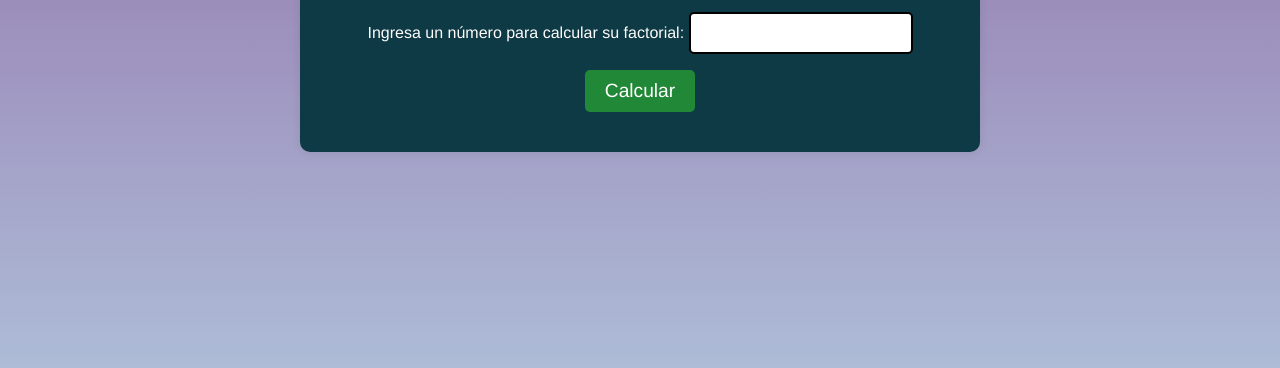
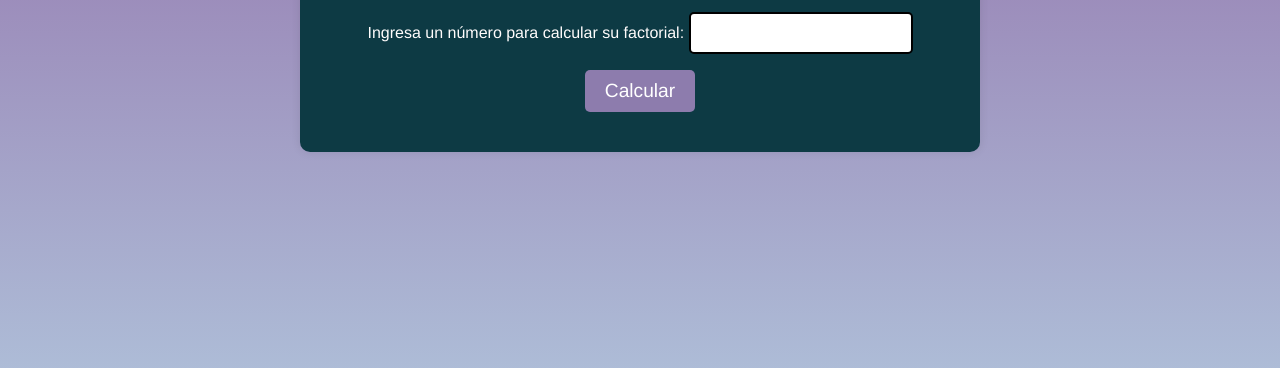
Before and after one commit to natalia-ramosruiz/logica-programacion-3, a plain HTML site: page index.html in a window 1280 px wide. In both pictures the pointer is over the button "Calcular". Shown: the part 374-742 px from the top of the page. Drawn offline with Linux system fonts and the light colour scheme.

Commit message:
Uploading calculartor

```diff
--- a/styles.css
+++ b/styles.css
@@ -61,7 +61,7 @@ button {
 }
 
 button:hover {
-    background-color: #218838;
+    background-color: #8d7cad;
 }
 
 #resultado {
```
